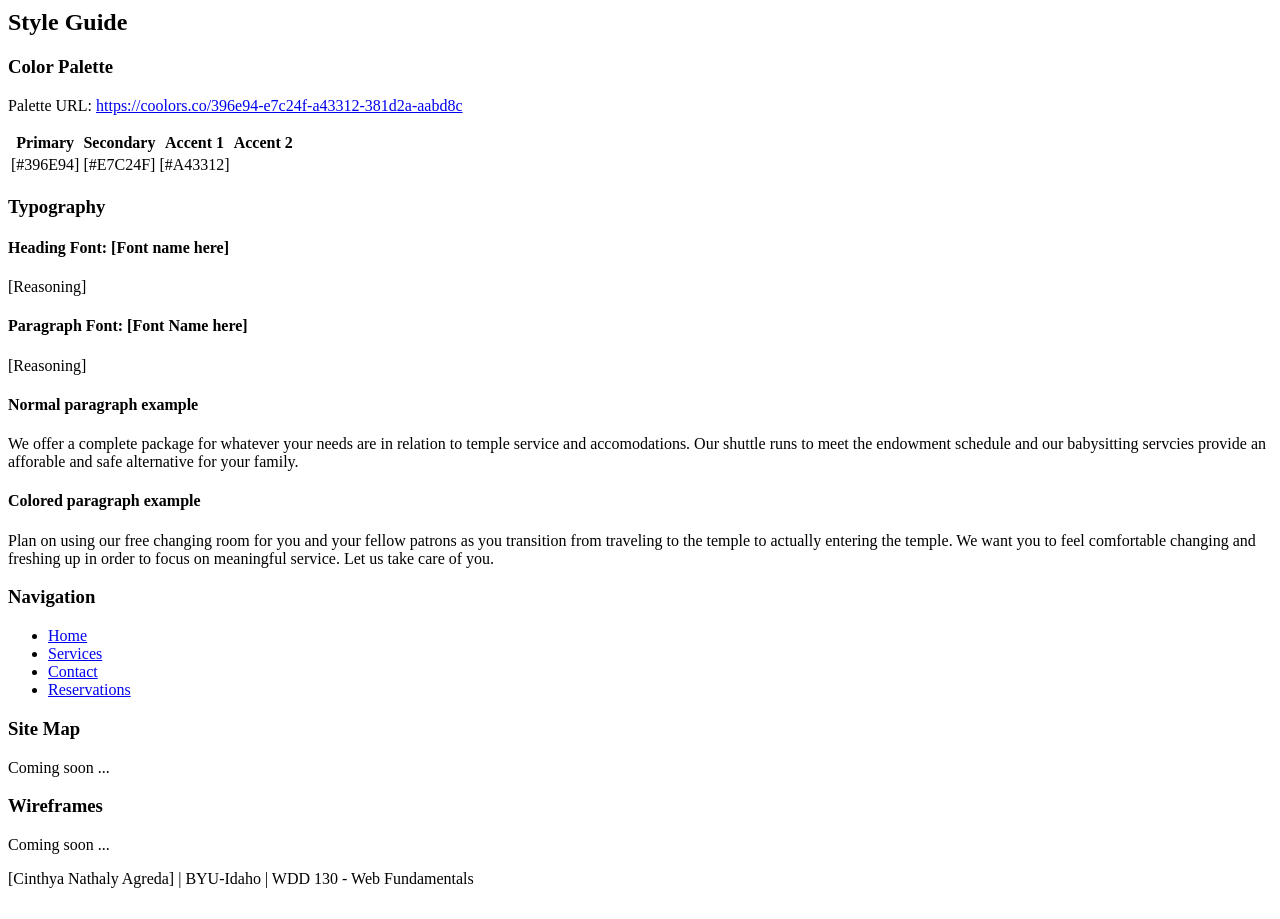
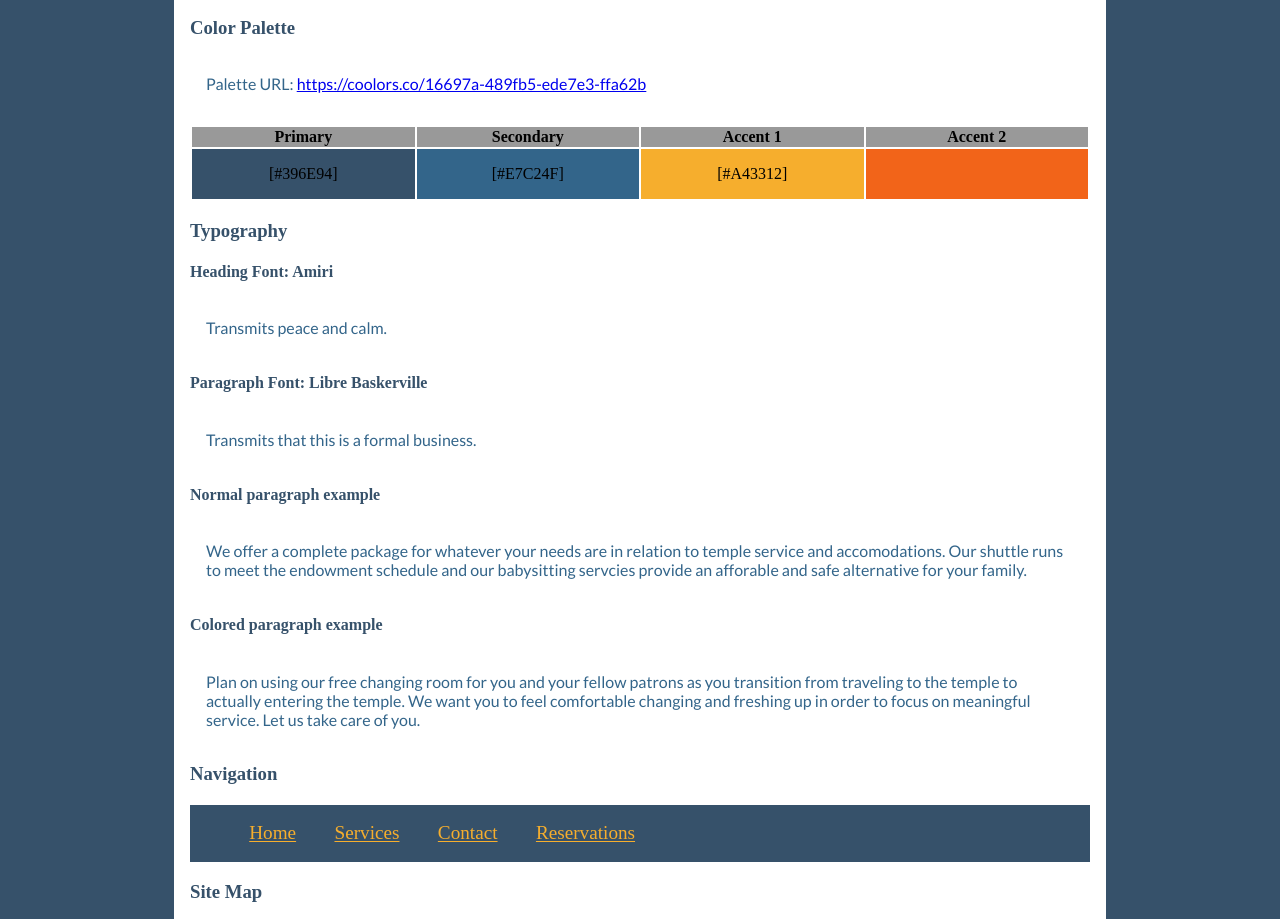
Before and after one commit to CinthyaAgreda/cinthyaagreda.github.io, a plain HTML site: page site-plan.html in a window 1280 px wide. Shown: the part 733-1652 px from the top of the page. Before the commit the page ends 1629 px from the top, so only its background shows below. Drawn offline with Linux system fonts and the light colour scheme; a web font is replaced by a local one.

Commit message:
site plan finished

```diff
--- a/css/site-plans.css
+++ b/css/site-plans.css
@@ -1,10 +1,10 @@
 @import url('https://fonts.googleapis.com/css?family=IM+Fell+French+Canon+SC|Lato');
 
 :root {
-    --primary-color: #396E94;
-    --secondary-color: #E7C24F;
-    --accent1-color: #A43312;
-    --accent2-color: white;
+    --primary-color: #36516A;
+    --secondary-color: #33658A;
+    --accent1-color: #F6AE2D;
+    --accent2-color: #F26419;
     --heading-font: "IM Fell French Canon SC";
     --paragraph-font: Lato, Helvetica, sans-serif
 }
@@ -31,14 +31,14 @@ h4,
 h5,
 h6 {
     font-family: var(--heading-font);
-    color: var(--primary-color)
+    color:var(--primary-color)
 }
 
 header {
     padding: 1em;
     text-align: center;
     color: var(--accent2-color);
-    background-color: var(--secondary-color)
+    background-color:var(--secondary-color)
 }
 
 header>h1 {
@@ -47,7 +47,7 @@ header>h1 {
 
 p {
     font-family: var(--paragraph-font);
-    color: var(--secondary-color);
+    color: var(--secondary-color) ;
     padding: 1em
 }
 
@@ -84,7 +84,7 @@ p {
 }
 
 nav {
-    background-color:var(--accent1-color) ;
+    background-color: var(--primary-color);
     line-height: 3em;
     text-align: center;
     font-size: 1.2em
@@ -102,10 +102,10 @@ nav a {
 
 nav a:link,
 nav a:visited {
-    color:var(--secondary-color)
+    color: var(--accent1-color)
 }
 
 nav a:hover {
-    color:var(--primary-color) ;
-    background-color:var(--accent1-color)
+    color:var(--accent1-color) ;
+    background-color: var(--accent1-color)
 }
--- a/site-plan.html
+++ b/site-plan.html
@@ -4,8 +4,7 @@
     <head>
         <meta charset="utf-8">
         <title>Site Plan: Temple Inn & Suites</title>
-        <link rel="stylesheet" href="css/site-plan.css"
-
+        <link rel="stylesheet" href="css/site-plans.css"
       </head>
 
 <body>
@@ -16,17 +15,17 @@
     <main>
         <h2>Overview</h2>
         <h3>Purpose</h3>
-        <p>[Your purpose here]</p>
+        <p>The purpose of this project is to make this Hotel known as a place where everybody is welcomed.</p>
         <h3>Audience</h3>
-        <p>[Your audience here]</p>
+        <p>Members with a special recommendation are invited to visit this place. Not members are also welcomed to feel the peace and may take a moment to reflect on the love of Our Heavenly Father.</p>
         <h2>Branding</h2>
         <h3>Website Logo</h3>
-        <img src="https://byui-cit.github.io/wdd130/resources/images/logos/logoblue2.png" alt="[company] Logo" />
+        <img src="images/logo.png" alt="Temple Inn & Suites Logo" />
         <hr />
         <h2>Style Guide</h2>
         <h3>Color Palette</h3>
-        <p>Palette URL: <a href="https://coolors.co/396e94-e7c24f-a43312-381d2a-aabd8c"
-                target="_blank">https://coolors.co/396e94-e7c24f-a43312-381d2a-aabd8c</a></p>
+        <p>Palette URL: <a href="https://coolors.co/16697a-489fb5-ede7e3-ffa62b"
+                target="_blank">https://coolors.co/16697a-489fb5-ede7e3-ffa62b</a></p>
         <table class="colors">
             <tr>
                 <th>Primary</th>
@@ -42,10 +41,10 @@
             </tr>
         </table>
         <h3>Typography</h3>
-        <h4>Heading Font: [Font name here]</h4>
-        <p>[Reasoning]</p>
-        <h4>Paragraph Font: [Font Name here]</h4>
-        <p>[Reasoning]</p>
+        <h4>Heading Font: Amiri</h4>
+        <p>Transmits peace and calm.</p>
+        <h4>Paragraph Font: Libre Baskerville</h4>
+        <p>Transmits that this is a formal business.</p>
         <h4>Normal paragraph example</h4>
         <p>We offer a complete package for whatever your needs are in relation to temple service and accomodations. Our
             shuttle runs to meet the endowment schedule and our babysitting servcies provide an afforable and safe
@@ -64,11 +63,11 @@
             </ul>
         </nav>
         <h3>Site Map</h3>
-        <p>Coming soon ...</p>
+        <img src="images/map.jpg" width="200" height="200" alt="Temple Map" />
         <h3>Wireframes</h3>
-        <p>Coming soon ...</p>
-    </main>
-    <footer>[Cinthya Nathaly Agreda] | BYU-Idaho | WDD 130 - Web Fundamentals</footer>
-</body>
+        <img src="images/wireframe.png" alt="Temple Wireframe">
+      </main>
+      <footer>[Cinthya Nathaly Agreda] | BYU-Idaho | WDD 130 - Web Fundamentals</footer>
+    </body>
 
-</html>
+    </html>
```
Also changed, not shown: images/logo.png (added), images/map.jpg (added), images/wireframe.png (added).
